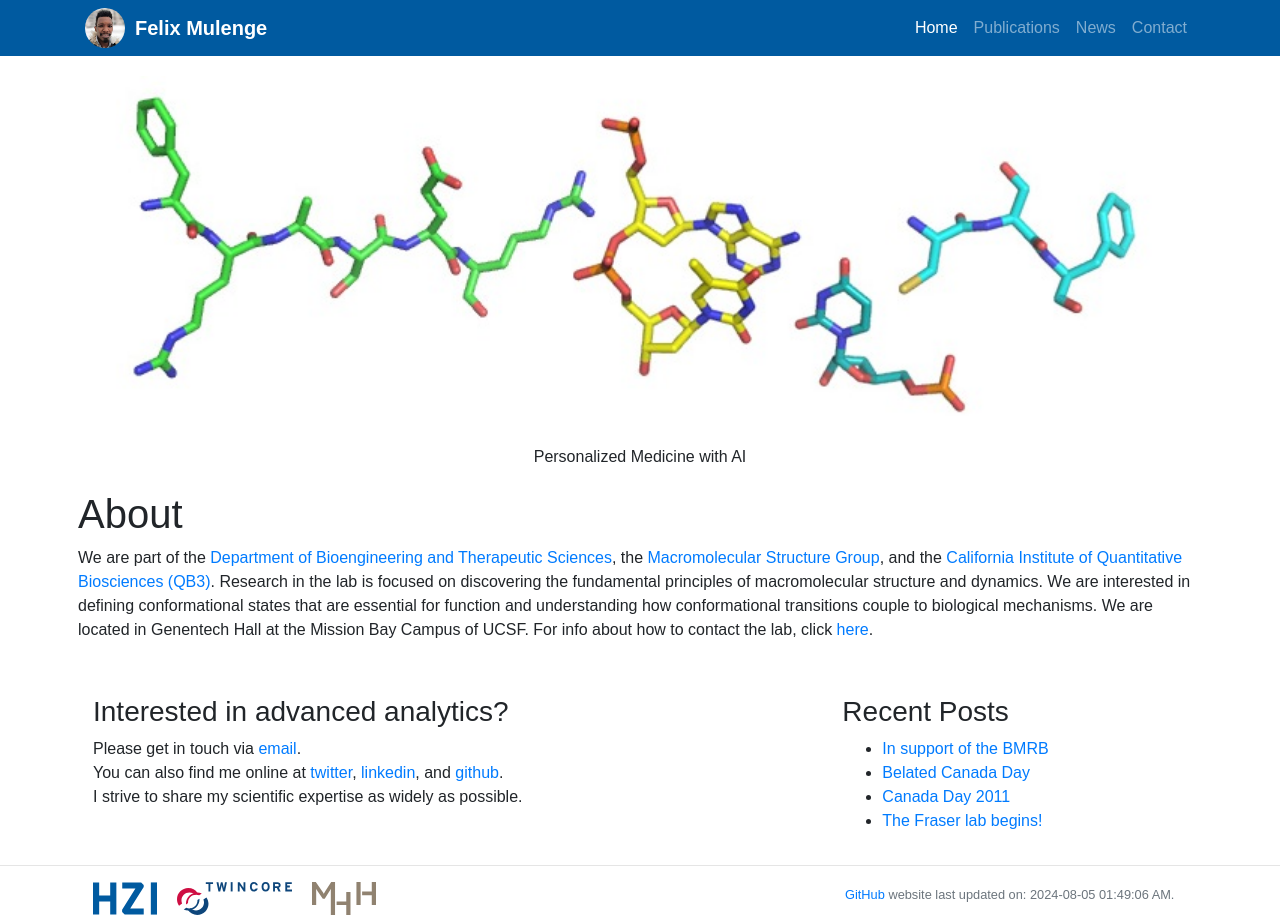
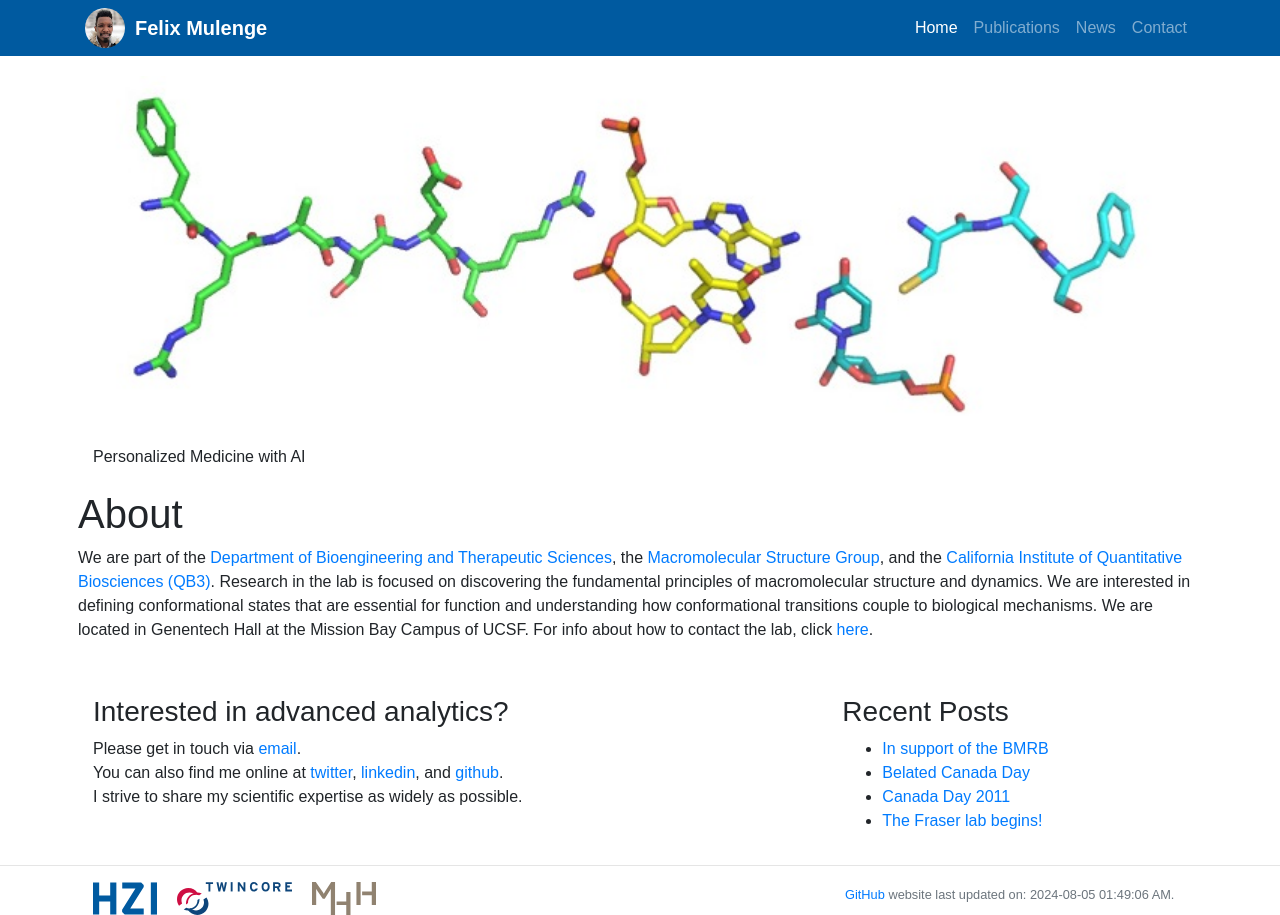
Before and after one commit to fmulenge/fmulenge.github.io, a Jekyll site: the page built from index.md, in a window 1280 px wide. Built offline with Jekyll 4.4.1, drawn with Linux system fonts in a browser that asks for light colours.

Commit message:
Update custom.css

```diff
--- a/static/css/custom.css
+++ b/static/css/custom.css
@@ -84,7 +84,7 @@ blockquote {
    width:100%;
 }
 
-.text-wrapper p{
+.text-wrapper small{
    text-align: center;
 }
 
```
